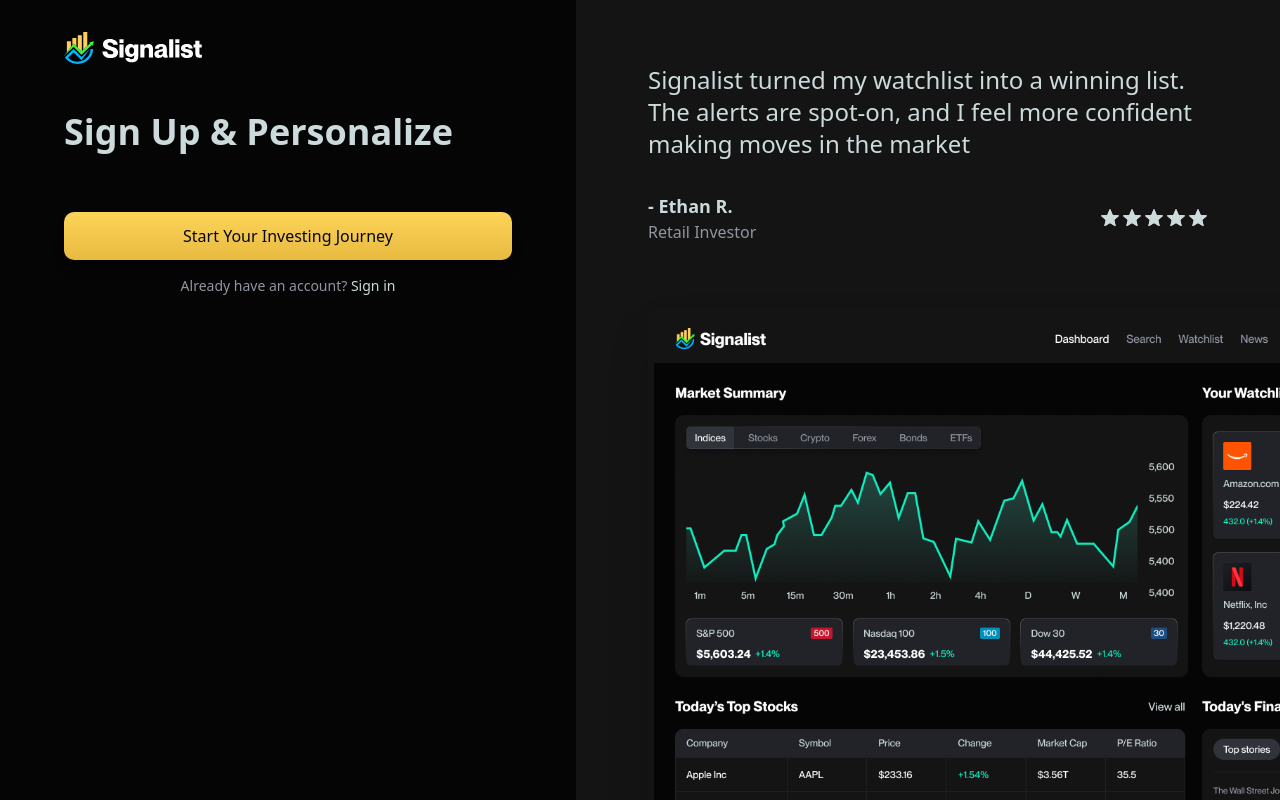
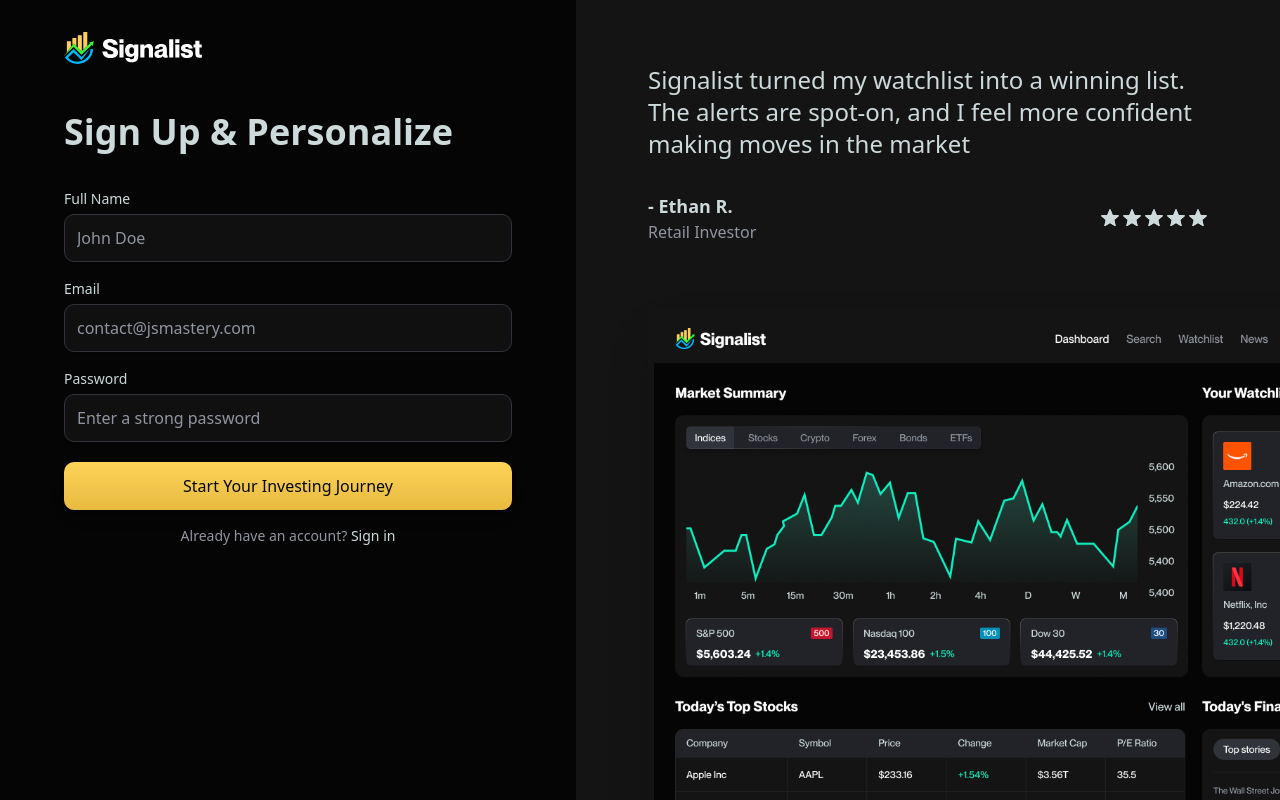
Before and after one commit to Jisap/stock-traker-app, a Next.js app: page /sign-up in a window 1280 px wide. Built offline with nearby package versions, Linux system fonts and the light colour scheme.

Commit message:
Add full name, email, and password fields to sign-up form using reusable InputField component; enhance validation and error handling for improved user experience.

```diff
--- a/app/(auth)/sign-up/page.tsx
+++ b/app/(auth)/sign-up/page.tsx
@@ -1,6 +1,7 @@
 "use client"
 
 import FooterLink from '@/components/forms/FooterLink';
+import InputField from '@/components/forms/InputField';
 import { Button } from '@/components/ui/button';
 import React from 'react'
 import { useForm } from 'react-hook-form';
@@ -11,7 +12,7 @@
 const signUp = () => {
 
   const {
-    register,
+    register,                               // método que "inscribe" un campo en el formulario. React-hook-form le inyecta las propiedades name, onChange, onBlur y ref
     handleSubmit,
     control,
     formState: { errors, isSubmitting },
@@ -45,6 +46,33 @@
         className="space-y-5"
       >
         {/* Inputs */}
+        <InputField
+          name="fullName"
+          label="Full Name"
+          placeholder="John Doe"
+          register={register}
+          error={errors.fullName}
+          validation={{ required: 'Full name is required', minLength: 2 }}
+        />
+
+        <InputField
+          name="email"
+          label="Email"
+          placeholder="contact@jsmastery.com"
+          register={register}
+          error={errors.email}
+          validation={{ required: 'Email name is required', pattern: /^\w+@\w+\.\w+$/, message: 'Email address is required' }}
+        />
+
+        <InputField
+          name="password"
+          label="Password"
+          placeholder="Enter a strong password"
+          type="password"
+          register={register}
+          error={errors.password}
+          validation={{ required: 'Password is required', minLength: 8 }}
+        />
 
       </form>
 
```
Also changed, not shown: components/forms/InputField.tsx (+12 -0 lines).
